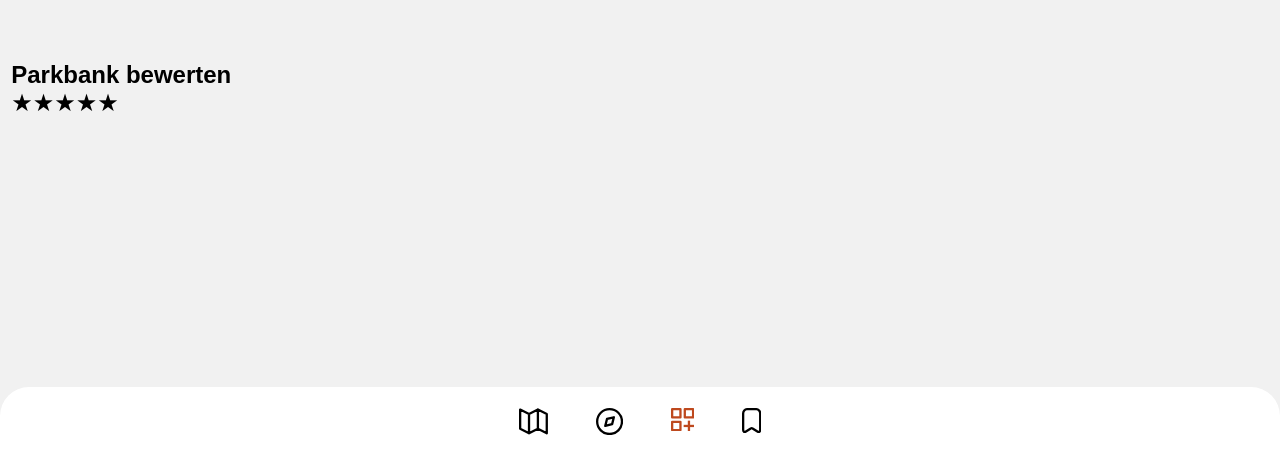
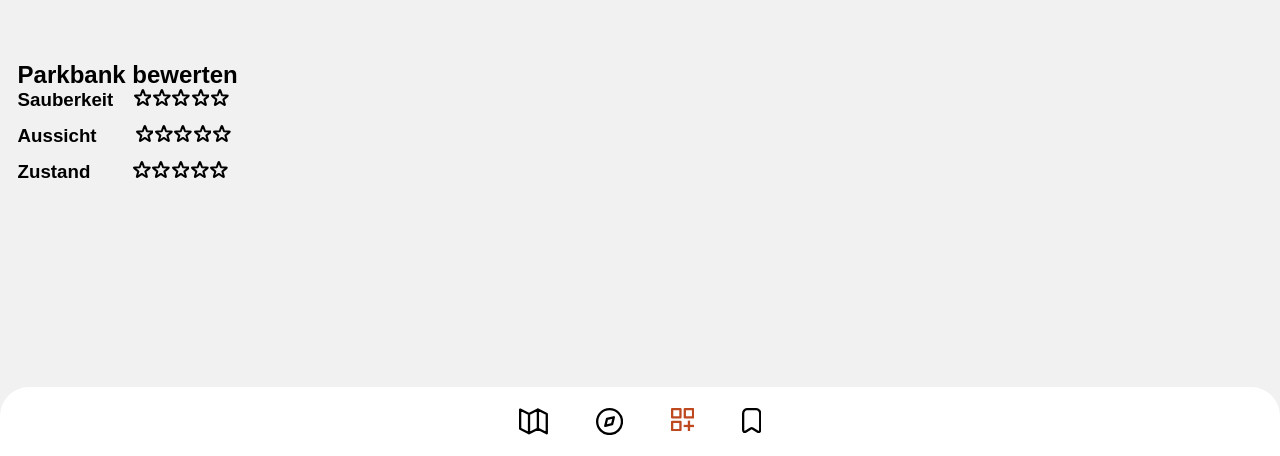
Before and after one commit to pauljk-hb/Parkbank-front-end, an Astro site: page /adding in a window 1280 px wide. Shown: the part 344-800 px from the top of the page. Built offline with nearby package versions, Linux system fonts and the light colour scheme; Astro itself is replaced by a stand-in of ours; a web font is replaced by a local one.

Commit message:
Workin adding logic

```diff
--- a/src/components/StarRating.jsx
+++ b/src/components/StarRating.jsx
@@ -3,27 +3,24 @@ import React, { useState } from 'react';
 import '../style/StarRating.css';
 
 const StarRating = () => {
-  const [rating, setRating] = useState(0);
-
-  const handleClick = (index) => {
-    setRating(index + 1);
-    // Add your desired functionality here
-    console.log("Selected rating:", rating);
-  };
+  const [rating, setRating] = useState(null); // Set initial state to null
 
   return (
-    <div className="star-rating">
+    <div className='d-flex'>
       {Array(5)
         .fill()
         .map((_, index) => (
           <span
             key={index}
-            className={index < rating ? 'filled' : ''}
-            onClick={() => handleClick(index)}
+            onClick={() => setRating(index+1)}
           >
-            ★
+          <svg xmlns="http://www.w3.org/2000/svg" width="17.738" height="17.008" viewBox="0 0 17.738 17.008">
+            <path id="star-sharp-svgrepo-com" fill={rating  <= index ? 'none' : 'black'} d="M10.17,4.025c.2-.579.3-.869.451-.95a.435.435,0,0,1,.413,0c.149.08.25.37.451.95l1.332,3.831a.99.99,0,0,0,.138.309.435.435,0,0,0,.17.123.99.99,0,0,0,.336.035l4.055.083c.613.012.92.019,1.042.136a.435.435,0,0,1,.128.393c-.03.166-.275.352-.764.722l-3.232,2.45a.993.993,0,0,0-.251.226.436.436,0,0,0-.065.2.992.992,0,0,0,.07.331l1.174,3.882c.178.587.266.881.193,1.033a.435.435,0,0,1-.334.243c-.168.023-.419-.153-.923-.5L11.225,15.2a.994.994,0,0,0-.293-.169.435.435,0,0,0-.21,0,.994.994,0,0,0-.293.169L7.1,17.518c-.5.35-.755.526-.923.5a.435.435,0,0,1-.334-.243c-.073-.152.016-.446.193-1.033l1.174-3.882a.991.991,0,0,0,.07-.331.436.436,0,0,0-.065-.2.993.993,0,0,0-.251-.226L3.734,9.656C3.245,9.286,3,9.1,2.97,8.934A.435.435,0,0,1,3.1,8.541c.122-.117.429-.123,1.042-.136l4.055-.083a.991.991,0,0,0,.336-.035.435.435,0,0,0,.17-.123.991.991,0,0,0,.138-.309Z" transform="translate(-1.959 -2.011)" stroke="#000" strokeLinecap="round" strokeLinejoin="round" strokeWidth="2"/>
+          </svg>
+
           </span>
         ))}
+
     </div>
   );
 };
--- a/src/pages/adding.astro
+++ b/src/pages/adding.astro
@@ -27,7 +27,18 @@ import DiscoverKachel from "../components/DiscoverKachel.jsx";
 
   <div class="bewertungs-container">
     <h2>Parkbank bewerten</h2>
-    <StarRating client:load />
+    <div class="d-flex">
+      <h3 class="sauberkeit">Sauberkeit</h3>
+      <StarRating client:load />
+    </div>
+    <div class="d-flex">
+      <h3 class="aussicht">Aussicht</h3>
+      <StarRating client:load />
+    </div>
+    <div class="d-flex">
+      <h3 class="zustand">Zustand</h3>
+      <StarRating client:load />
+    </div>
   </div>
   <Footer />
 </Kartelayout>
@@ -115,7 +126,25 @@ document.addEventListener('astro:page-load', () =>{
 
   .bewertungs-container {
     margin-top: 4em;
-    margin-left: 0.7em;
+    margin-left: 1.1em;
 	margin-bottom: 5em;
   }
+
+
+  .sauberkeit {
+    margin-right: 1em;
+  }
+
+
+  .aussicht {
+    margin-right: 2em;
+  }
+
+  .zustand {
+    margin-right: 2.2em;
+  }
+
+
+
+
 </style>
--- a/src/style/style.css
+++ b/src/style/style.css
@@ -117,3 +117,9 @@ header {
     left: 50%;
     transform: translate(-50%, 0%);
 }
+
+.d-flex{
+    display: flex;
+    gap: .1em;
+    margin-bottom: .6em;
+}
```
